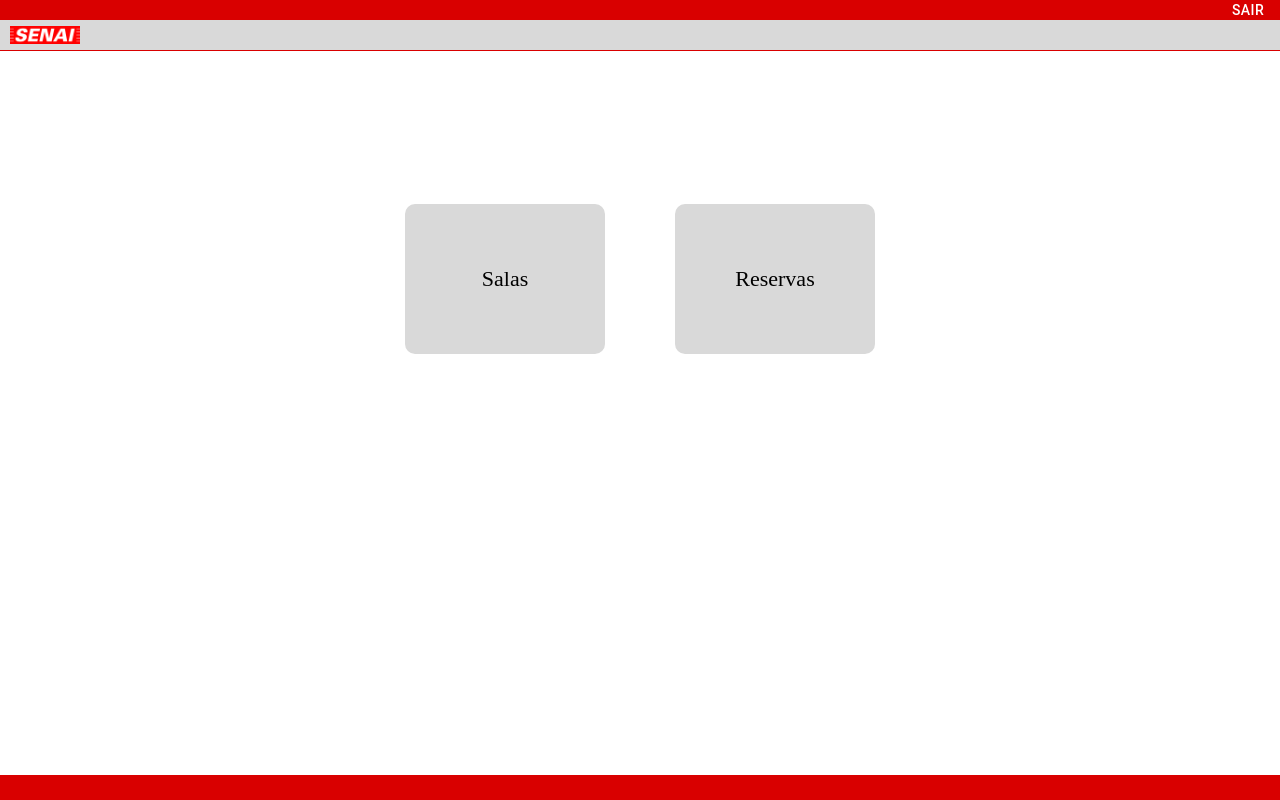
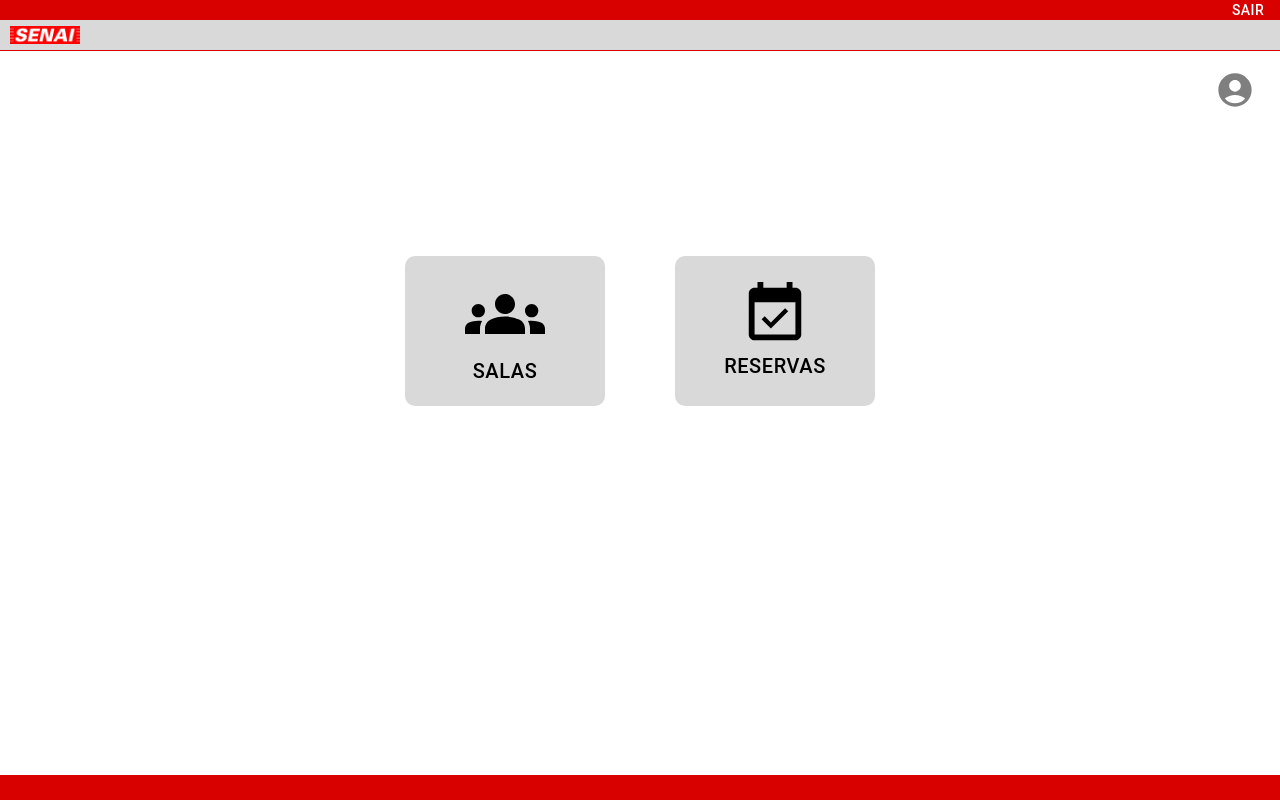
Before and after one commit to rhuan-rgb/interface_front_sprint, a React (Vite) app: page /home in a window 1280 px wide. Built offline with nearby package versions, Linux system fonts and the light colour scheme; sample sign-in values are in the browser's storage.

Commit message:
Preparação sprint2

```diff
--- a/src/axios/axios.js
+++ b/src/axios/axios.js
@@ -1,7 +1,7 @@
 import axios from 'axios'
 
 const api = axios.create({
-    baseURL:"http://10.89.240.72:5000/api/reservas/v1/",
+    baseURL:"http://10.89.240.86:5000/api/reservas/v1/",
     headers:{
         'accept':'application/json'
     }
--- a/src/pages/Home.jsx
+++ b/src/pages/Home.jsx
@@ -1,7 +1,21 @@
 import * as React from "react";
+import Button from "@mui/material/Button";
+import EventAvailableIcon from "@mui/icons-material/EventAvailable";
+import GroupsIcon from "@mui/icons-material/Groups";
+import AccountCircleIcon from "@mui/icons-material/AccountCircle";
+import { useNavigate } from "react-router-dom";
 
 function Home() {
+  const navigate = useNavigate();
   return (
+    <>
+      <Button
+        sx={{ display: "flex", marginLeft: "93%", marginTop: 0,}}
+        // onClick={() => navigate("/perfil")}
+      >
+        <AccountCircleIcon sx={{ fontSize: 40, color:'#807F7F' }} />
+      </Button>
+
       <div
         style={{
           display: "flex",
@@ -10,7 +24,7 @@ function Home() {
           marginTop: "140px",
         }}
       >
-      <div
+        <Button
           style={{
             display: "flex",
             flexDirection: "column",
@@ -19,16 +33,18 @@ function Home() {
             backgroundColor: "#D9D9D9",
             border: "none",
             borderRadius: "10px",
-          fontSize: "22px",
+            fontSize: "20px",
             width: "200px",
             height: "150px",
+            color: "black",
           }}
+          onClick={() => navigate("/listaSalas")}
         >
+          <GroupsIcon sx={{ fontSize: 80 }} />
+          Salas
+        </Button>
 
-        Salas
-      </div>
-
-      <div
+        <Button
           style={{
             display: "flex",
             flexDirection: "column",
@@ -37,14 +53,17 @@ function Home() {
             backgroundColor: "#D9D9D9",
             border: "none",
             borderRadius: "10px",
-          fontSize: "22px",
+            fontSize: "20px",
             width: "200px",
             height: "150px",
+            color: "black",
           }}
         >
+          <EventAvailableIcon sx={{ fontSize: 70 }} />
           Reservas
+        </Button>
       </div>
-    </div>
+    </>
   );
 }
 
--- a/src/pages/ListaSalas.jsx
+++ b/src/pages/ListaSalas.jsx
@@ -8,6 +8,8 @@ import TableCell from "@mui/material/TableCell";
 import Paper from "@mui/material/Paper";
 import api from "../axios/axios";
 import { useNavigate } from "react-router-dom";
+import ArrowCircleLeftOutlinedIcon from "@mui/icons-material/ArrowCircleLeftOutlined";
+import Button from "@mui/material/Button";
 
 function listRooms() {
   const [rooms, setRooms] = useState([]);
@@ -28,8 +30,10 @@ function listRooms() {
 
   const listRooms = rooms.map((sala) => {
     return (
-      <TableRow sx={{ borderBottom: "2px solid #fff"}} key={sala.number}>
-        <TableCell sx={{ }} align="center">{sala.number}</TableCell>
+      <TableRow sx={{ borderBottom: "2px solid #fff" }} key={sala.number}>
+        <TableCell sx={{}} align="center">
+          {sala.number}
+        </TableCell>
         <TableCell align="center">{sala.description}</TableCell>
         <TableCell align="center">{sala.capacity}</TableCell>
       </TableRow>
@@ -41,12 +45,30 @@ function listRooms() {
   }, []);
 
   return (
+    <>
+       <Button
+        sx={{ display: "flex", marginLeft: "93%", marginTop: 0,}}
+        onClick={() => navigate("/home")}
+      >
+        <ArrowCircleLeftOutlinedIcon sx={{ fontSize: 40, color:'#807F7F' }} />
+      </Button>
+
+
+
       <div>
         {rooms.length === 0 ? (
           <h1>Carregando Salas</h1>
         ) : (
-        <div >
-          <h2 style={{display:"flex", justifyContent:"center", color:"#807F7F"}}>Salas</h2>
+          <div>
+            <h2
+              style={{
+                display: "flex",
+                justifyContent: "center",
+                color: "#807F7F",
+              }}
+            >
+              Salas
+            </h2>
             <TableContainer component={Paper} style={{ margin: "14px" }}>
               <Table size="small">
                 <TableHead
@@ -66,17 +88,17 @@ function listRooms() {
                     backgroundColor: "#E9E7E7",
                     justifyContent: "center",
                     alignItems: "center",
-                  padding:"100px",
+                    padding: "100px",
                   }}
                 >
                   {listRooms}
                 </TableBody>
               </Table>
             </TableContainer>
-
           </div>
         )}
       </div>
+    </>
   );
 }
 export default listRooms;
```
Lines whose indentation alone changed are shown as unchanged.
